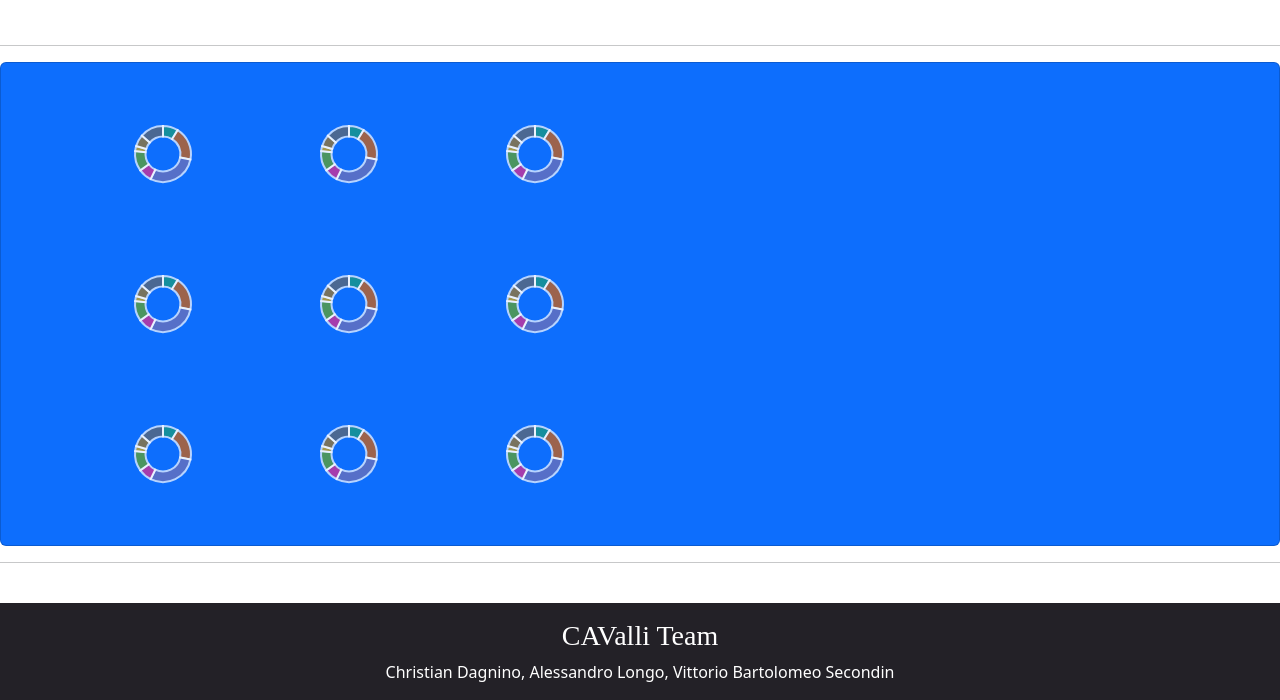
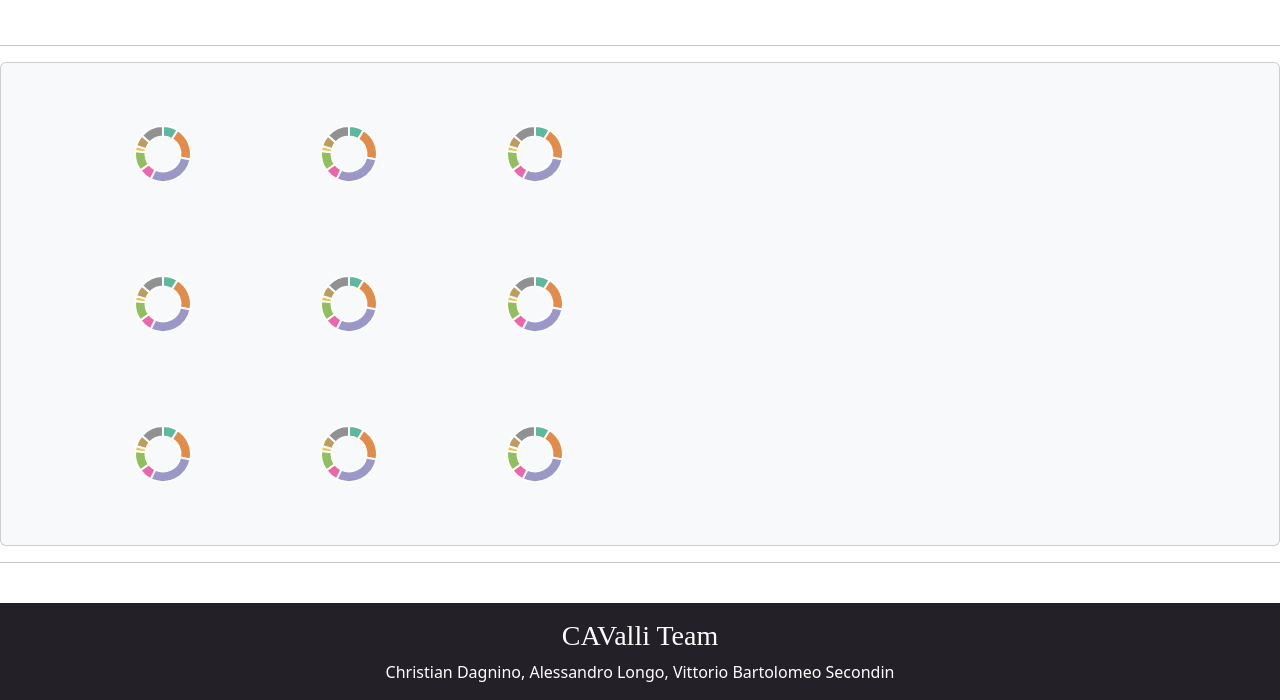
Before and after one commit to VittorioBartolomeoSecondin/DVISProject-CAValli_Team, a plain HTML site: page test_page.html in a window 1280 px wide. Shown: the part 159-859 px from the top of the page. Drawn offline with nearby package versions, Linux system fonts and the light colour scheme.

Commit message:
Update test_page.html

```diff
--- a/test_page.html
+++ b/test_page.html
@@ -52,7 +52,8 @@
 
 
         <hr>
-        <div class="card bg-primary">
+
+        <div class="card bg-light d-inline-block">
           <div class="card-body text-center">
             <div class="container">
               <div class="row">
```
Lines whose indentation alone changed are shown as unchanged.
